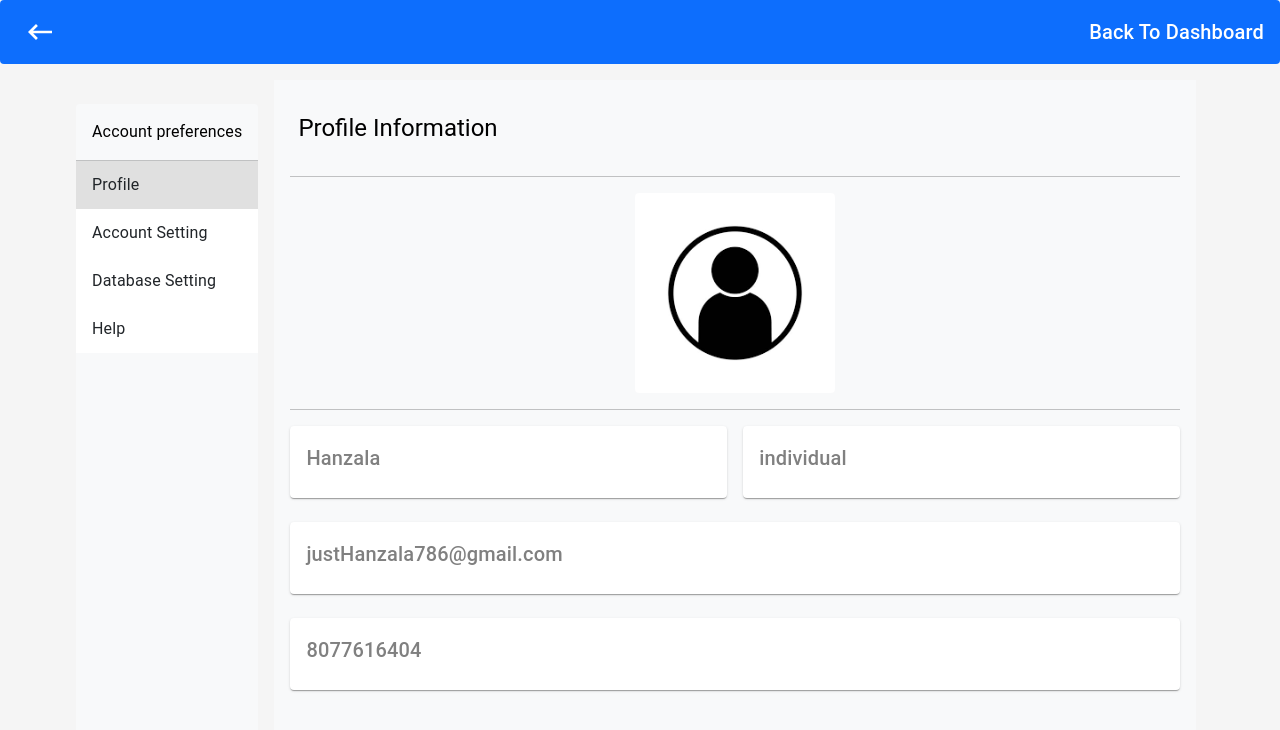
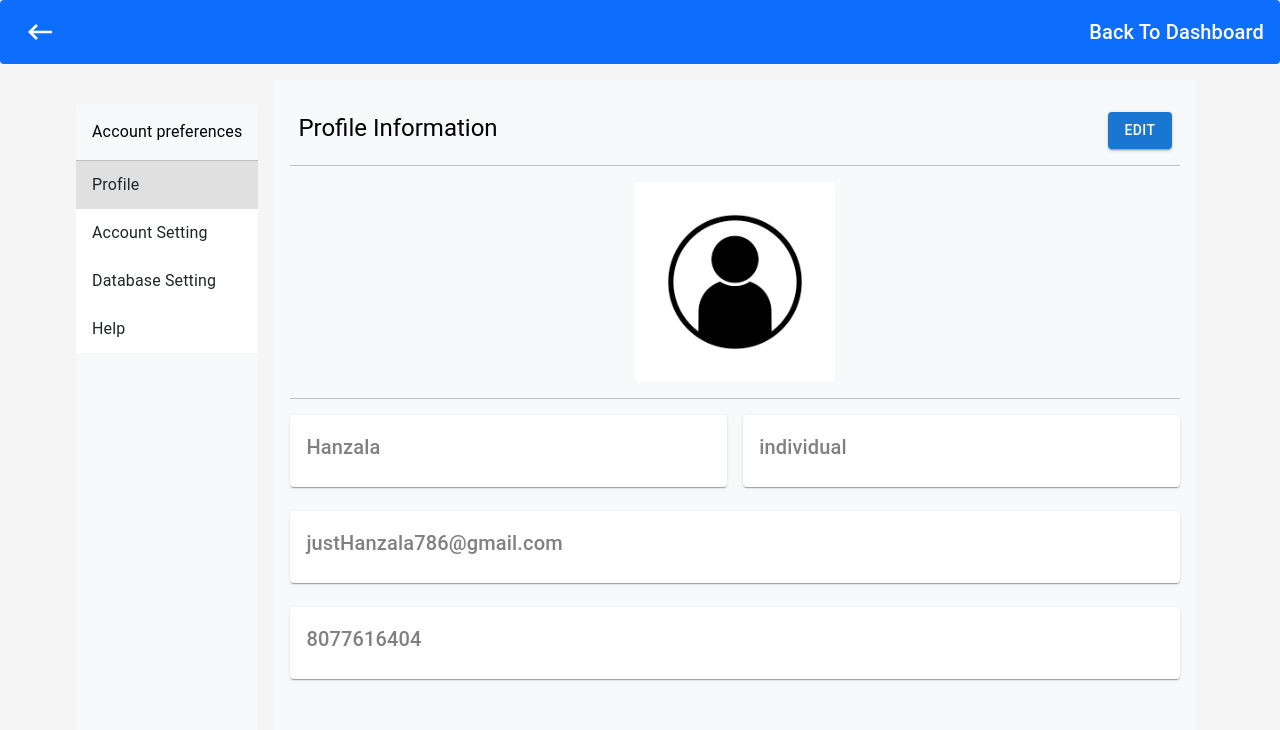
Before and after one commit to justhanzala/client.api.backendeasy, a React (Create React App) app: page /profile in a window 1280 px wide. Shown: the top 730 px of the page. Built offline with nearby package versions, Linux system fonts and the light colour scheme.

Commit message:
add edit btn on profile

```diff
--- a/src/pages/AccountSetting.js
+++ b/src/pages/AccountSetting.js
@@ -92,7 +92,7 @@ const AccountSetting = () => {
   return (
     <>
       <Banner firstElement={firstElement} secondElement={secondElement} />
-      <Container className="d-flex" sx={{ mt: 6 }}>
+      <Container className="d-flex justify-content-center" sx={{ mt: 6 }}>
         <AccountPreferences />
         <Box className="bg-light p-3 overflow-auto mt-4" sx={{ width: "80%" }}>
           <Box className="py-3 px-2">
--- a/src/pages/Profile.js
+++ b/src/pages/Profile.js
@@ -1,4 +1,5 @@
 import React from "react";
+import { Link } from "react-router-dom";
 
 // Styled Modules
 import {
@@ -11,11 +12,9 @@ import {
   CardMedia,
   CardActionArea,
   CardContent,
+  Button,
 } from "@mui/material";
-import {
-  KeyboardBackspace as KeyboardBackspaceIcon,
-  ExpandMore as ExpandMoreIcon,
-} from "@mui/icons-material";
+import { KeyboardBackspace as KeyboardBackspaceIcon } from "@mui/icons-material";
 
 // Redux
 import { useSelector } from "react-redux";
@@ -49,13 +48,21 @@ const Profile = () => {
       <Container className="d-flex justify-content-center" sx={{ mt: 7 }}>
         <AccountPreferences />
         <Box className="bg-light p-3 overflow-auto mt-4" sx={{ width: "80%" }}>
-          <Box className="py-3 px-2">
+          <Box className="py-3 px-2 d-flex justify-content-between">
             <Typography variant="h5" color="black">
               Profile Information
             </Typography>
+            <Link
+              className="text-white text-decoration-none"
+              to="/account-setting"
+            >
+              <Button variant="contained" color="primary">
+                Edit
+              </Button>
+            </Link>
           </Box>
-          <Divider className="my-3" />
-          <Box className="d-flex justify-content-center align-items-center">
+          <Divider className="mb-3" />
+          <Box className="d-flex justify-content-center align-items-center w-100">
             <CardActionArea sx={{ height: "200px", width: "200px" }}>
               <CardMedia
                 component="img"
```
